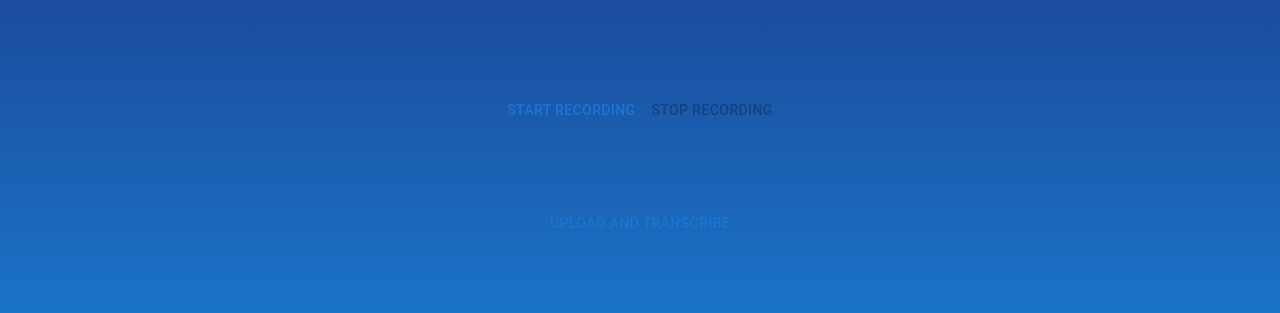
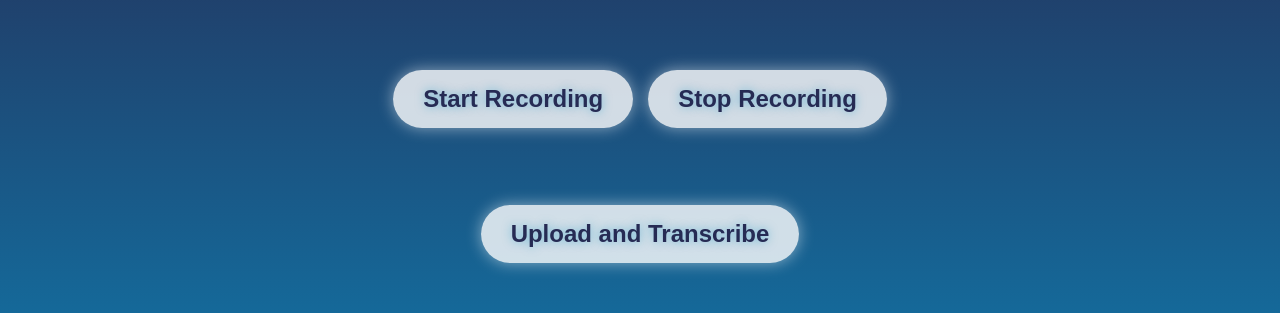
Before and after one commit to Eliud254/rilla-voice_ai, a Next.js app: page / in a window 1280 px wide. Shown: the part 181-494 px from the top of the page. Built offline with nearby package versions, Linux system fonts and the light colour scheme; no server answers.

Commit message:
further visual improvements to the UI with the buttons.

```diff
--- a/app/page.js
+++ b/app/page.js
@@ -138,16 +138,18 @@ export default function Home() {
       </div>
 
       <div className={styles.audioRecording}>
-        <Button onClick={startRecording} disabled={recording}>
+        <button className={styles.button} onClick={startRecording} disabled={recording}>
           Start Recording
-        </Button>
-        <Button onClick={stopRecording} disabled={!recording}>
+        </button>
+        <button className={styles.button} onClick={stopRecording} disabled={!recording}>
           Stop Recording
-        </Button>
+        </button>
         {audioUrl && <audio src={audioUrl} controls />}
       </div>
 
-      <Button onClick={handleAudioUpload}>Upload and Transcribe</Button>
+      <button className={styles.button} onClick={handleAudioUpload}>
+        Upload and Transcribe
+      </button>
 
       <div className={styles.commentForm}>
         <textarea
--- a/app/page.module.css
+++ b/app/page.module.css
@@ -5,7 +5,10 @@
   align-items: center;
   padding: 6rem;
   min-height: 100vh;
-  background: linear-gradient(to bottom, hwb(226 11% 48%), hsl(204, 88%, 52%));
+  background-image: linear-gradient(to bottom, #262b54, #0a8fc4);
+  background-size: cover;
+  background-position: center;
+  background-repeat: no-repeat;
 }
 
 .main {
@@ -38,6 +41,28 @@
   padding: 10px;
   margin-bottom: 10px;
 }
+
+.button {
+  background-color: rgba(255, 255, 255, 0.8);
+  border: none;
+  border-radius: 37.5px;
+  padding: 15px 30px;
+  margin: 7.5px;
+  font-size: 24px;
+  color: #262b54;
+  cursor: pointer;
+  transition: all 0.3s ease;
+  font-weight: bold;
+  text-shadow: 0 0 10px rgba(10, 143, 196, 0.5);
+  box-shadow: 0 0 15px rgba(255, 255, 255, 0.5);
+}
+
+.button:hover {
+  background-color: rgba(255, 255, 255, 1);
+  text-shadow: 0 0 15px rgba(10, 143, 196, 0.8);
+  box-shadow: 0 0 20px rgba(255, 255, 255, 0.8);
+}
+
 
 .description {
   display: inherit;
--- a/package.json
+++ b/package.json
@@ -12,6 +12,7 @@
     "@emotion/react": "^11.13.3",
     "@emotion/styled": "^11.13.0",
     "@mui/material": "^5.16.7",
+    "axios": "^1.7.5",
     "next": "14.2.6",
     "react": "^18",
     "react-dom": "^18"
```
Also changed, not shown: 1 other file (tests, documents, lock files or other folders).
